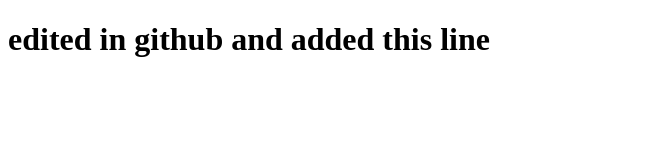
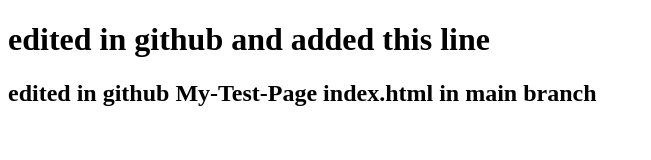
Before and after one commit to AmuCh1/My-Test-Page, a plain HTML site: page index.html in a window 1280 px wide. Shown: the whole page, without its empty margins (0-651 px from the left). Drawn offline with Linux system fonts and the light colour scheme.

Commit message:
Update index.html
testing the flow

```diff
--- a/index.html
+++ b/index.html
@@ -5,5 +5,6 @@
     </head>
     <body>
         <h1> edited in github and added this line </h1>
+        <h2> edited in github My-Test-Page index.html in main branch </h2>
     </body>
 </html>
```
